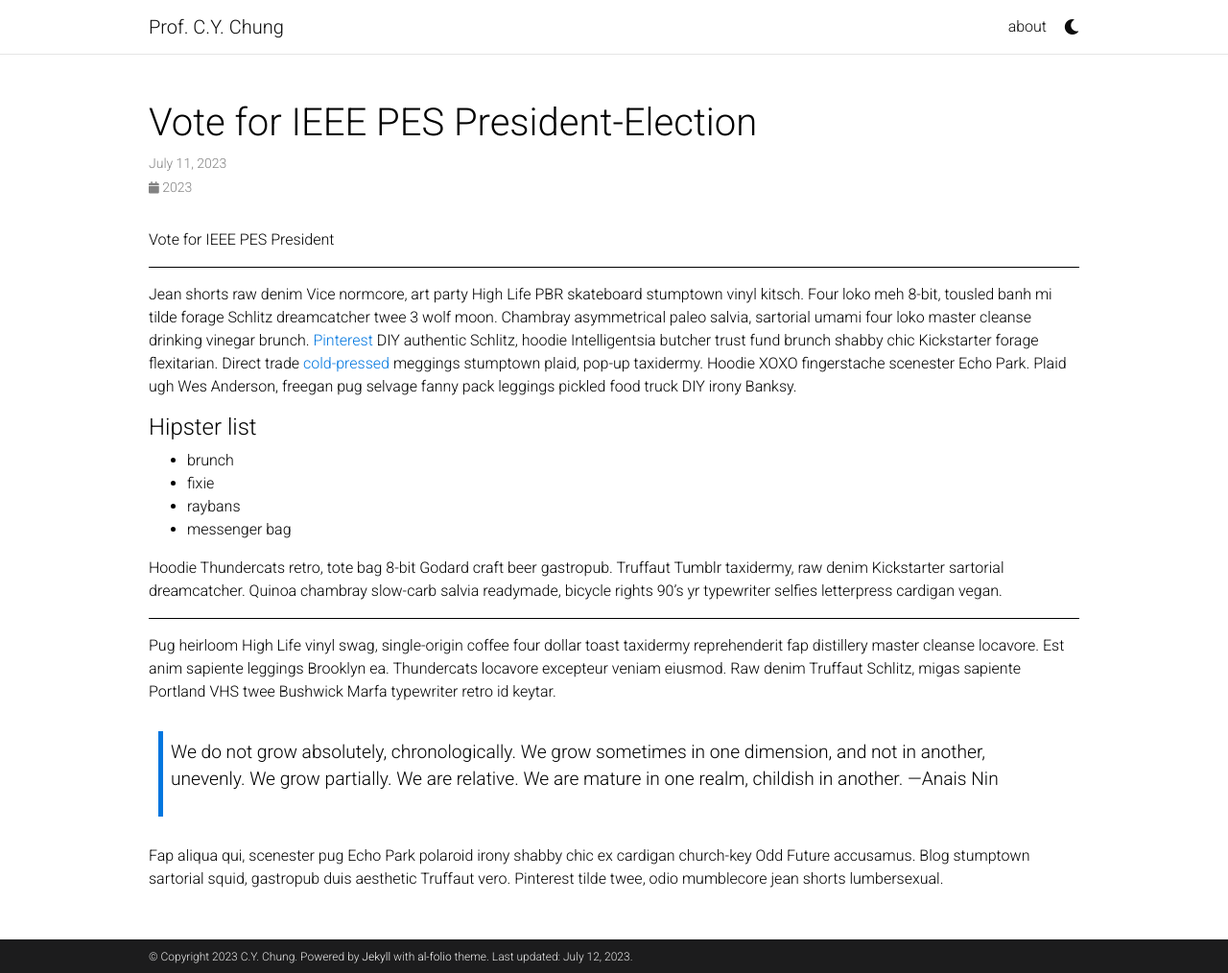
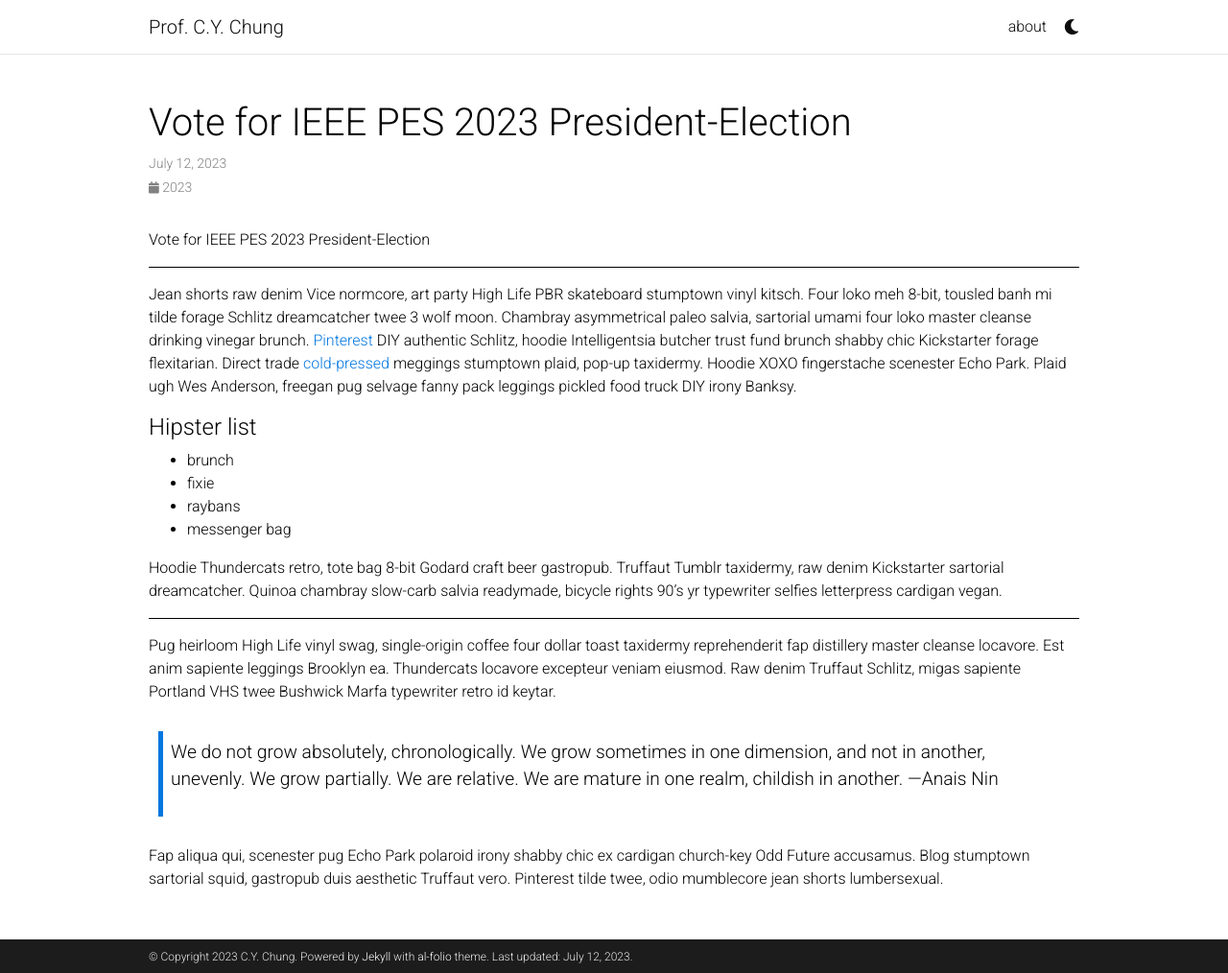
Before and after one commit to c-y-chung/c-y-chung.github.io, a Jekyll site: the page built from _news/announcement3.md, in a window 1280 px wide and 1014 px high. Shown: the whole window at 96% size. Built offline with Jekyll 4.4.1, drawn with Linux system fonts in a browser that asks for light colours; nearby versions of some CDN libraries; comment, search, counter and statistics services are not loaded; a style sheet for code colours, icons or effects is not loaded.

Commit message:
Update announcement3.md

```diff
--- a/_news/announcement3.md
+++ b/_news/announcement3.md
@@ -1,12 +1,12 @@
 ---
 layout: post
-title: Vote for IEEE PES President-Election
-date: 2023-07-11 16:11:00-0400
+title: Vote for IEEE PES 2023 President-Election
+date: 2023-07-12 16:11:00-0400
 inline: false
 related_posts: false
 ---
 
-Vote for IEEE PES President
+Vote for IEEE PES 2023 President-Election
 
 ***
 
```
